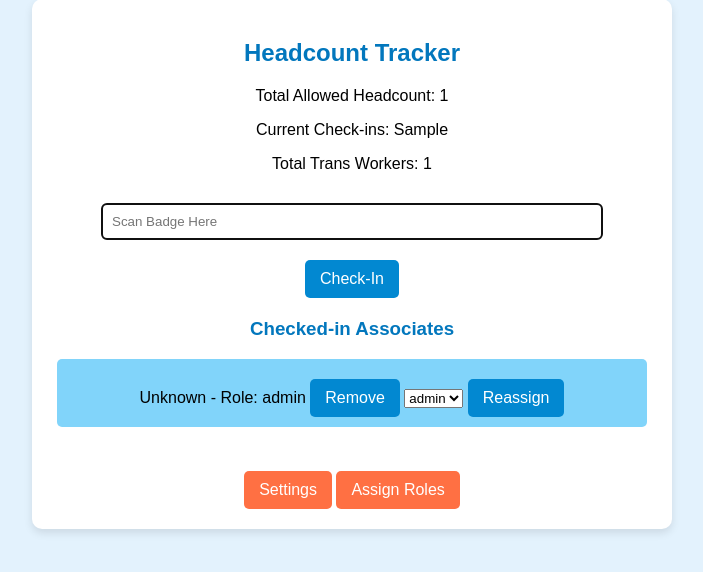
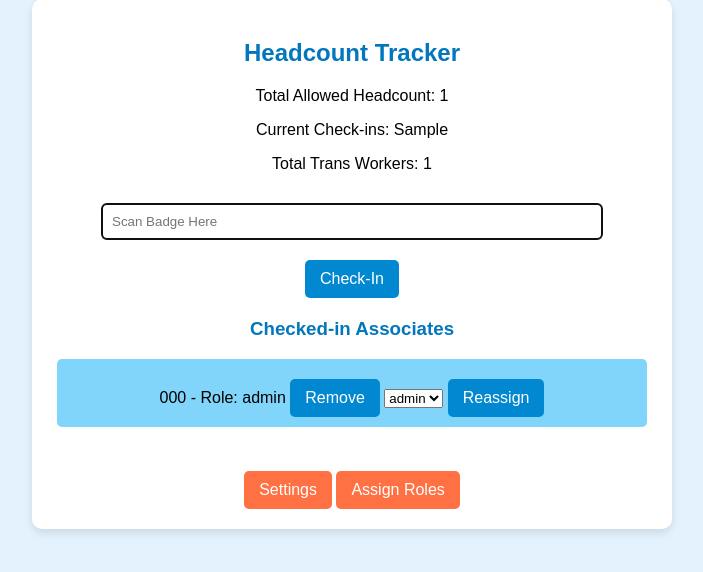
Before and after one commit to quetzin/Headcount, a Flask app: template templates/index.html in a window 1280 px wide. Shown: the part 51-623 px from the top of the page, without its empty margins (288-991 px from the left). Run offline with Flask 3, Linux system fonts and the light colour scheme; the template is opened without the code that fills it: most values are stand-ins (such as "Sample title", 1, 10 or a date in 2020).

Commit message:
fixed bug for unknown aa

```diff
--- a/app.py
+++ b/app.py
@@ -75,7 +75,9 @@ def checkin():
     if badge_id in associates:
         return jsonify({"error": "Badge already scanned"}), 400
 
-    name = barcode_to_info.get(badge_id, f"Unknown ({badge_id})")
+    # Display barcode itself if the associate is unknown
+    name = barcode_to_info.get(badge_id, badge_id)  # Now defaults to badge_id instead of "Unknown"
+
     assigned_role = assigned_roles.get(badge_id, "Unassigned")
     associates[badge_id] = assigned_role
 
@@ -83,6 +85,7 @@ def checkin():
         trans_workers_count += 1
 
     return redirect(url_for("index"))
+
 
 @app.route("/remove", methods=["POST"])
 def remove():
--- a/templates/index.html
+++ b/templates/index.html
@@ -22,7 +22,7 @@
         <ul>
             {% for barcode, role in associates.items() %}
                 <li>
-                    {{ barcode_to_info.get(barcode, "Unknown") }} - Role: {{ role }}
+                    {{ barcode_to_info.get(barcode, barcode) }} - Role: {{ role }} <!-- Displays barcode if unknown -->
                     <form action="/remove" method="post" style="display:inline;">
                         <input type="hidden" name="badge_id" value="{{ barcode }}">
                         <button type="submit">Remove</button>
```
